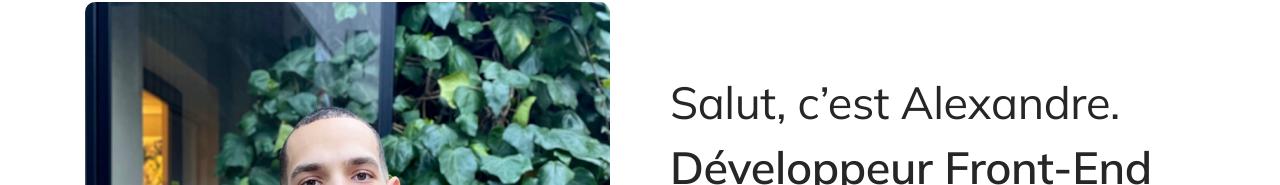
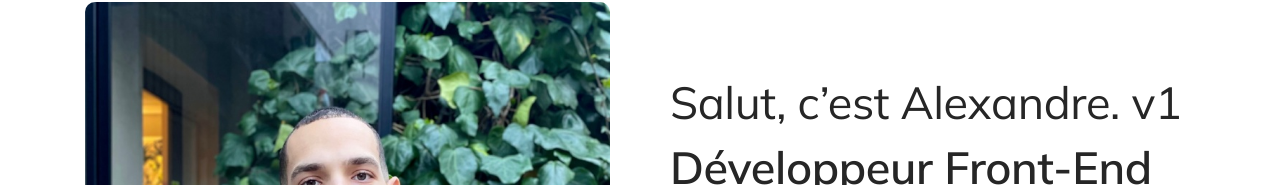
Before and after one commit to Alexandre-st/Portfolio, a React (Vite) app: page / in a window 1280 px wide. Shown: the part 166-351 px from the top of the page. Built offline with nearby package versions, Linux system fonts and the light colour scheme.

Commit message:
Define v1 version of the portfolio

```diff
--- a/src/pages/Homepage.jsx
+++ b/src/pages/Homepage.jsx
@@ -19,7 +19,7 @@ const Homepage = () => {
         </div>
         <div className="hero-text">
           <h1 className="hero-text-title">
-            <span>Salut, c’est Alexandre.</span>
+            <span>Salut, c’est Alexandre. v1</span>
             <span className="hero-text-title-span">Développeur Front-End</span>
           </h1>
           <p className="hero-text-text text">
```
